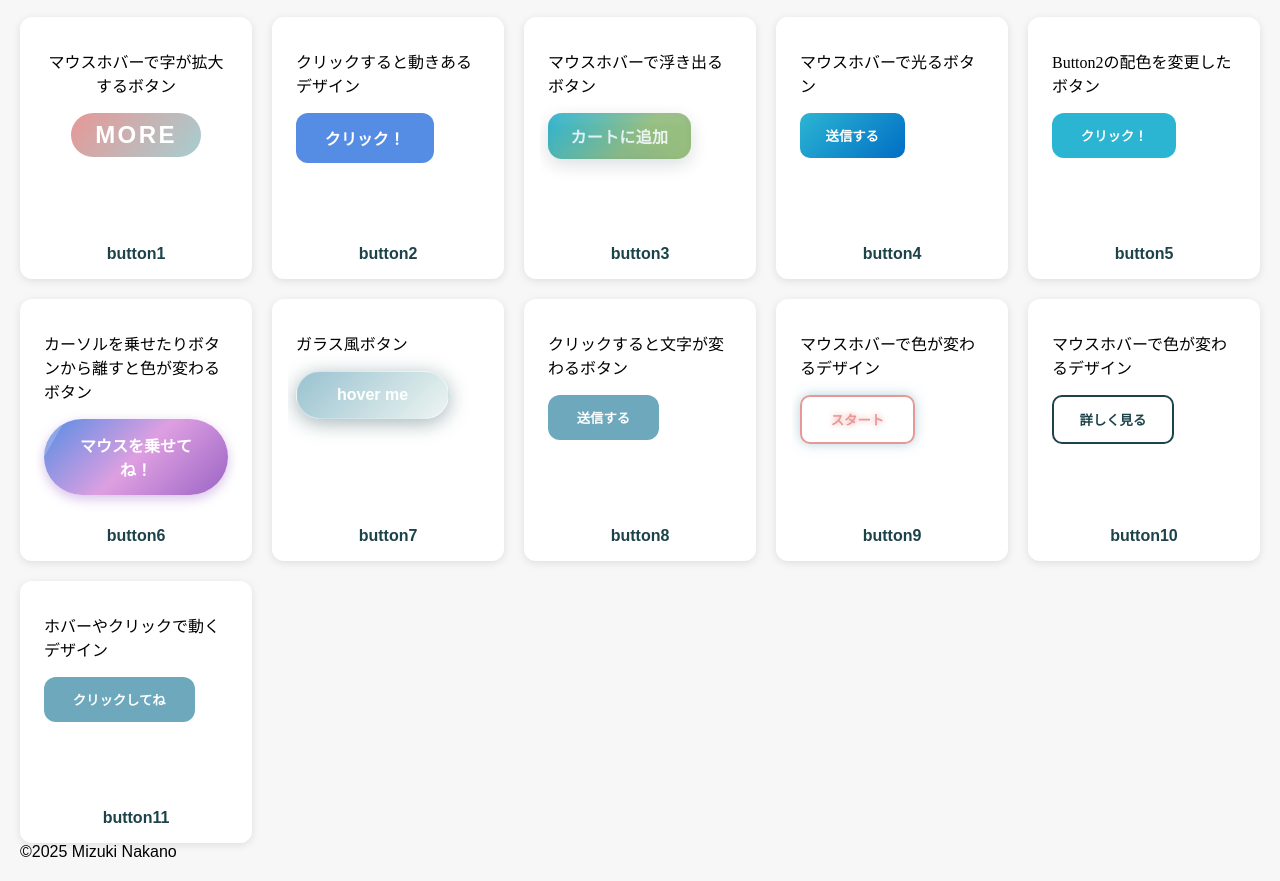
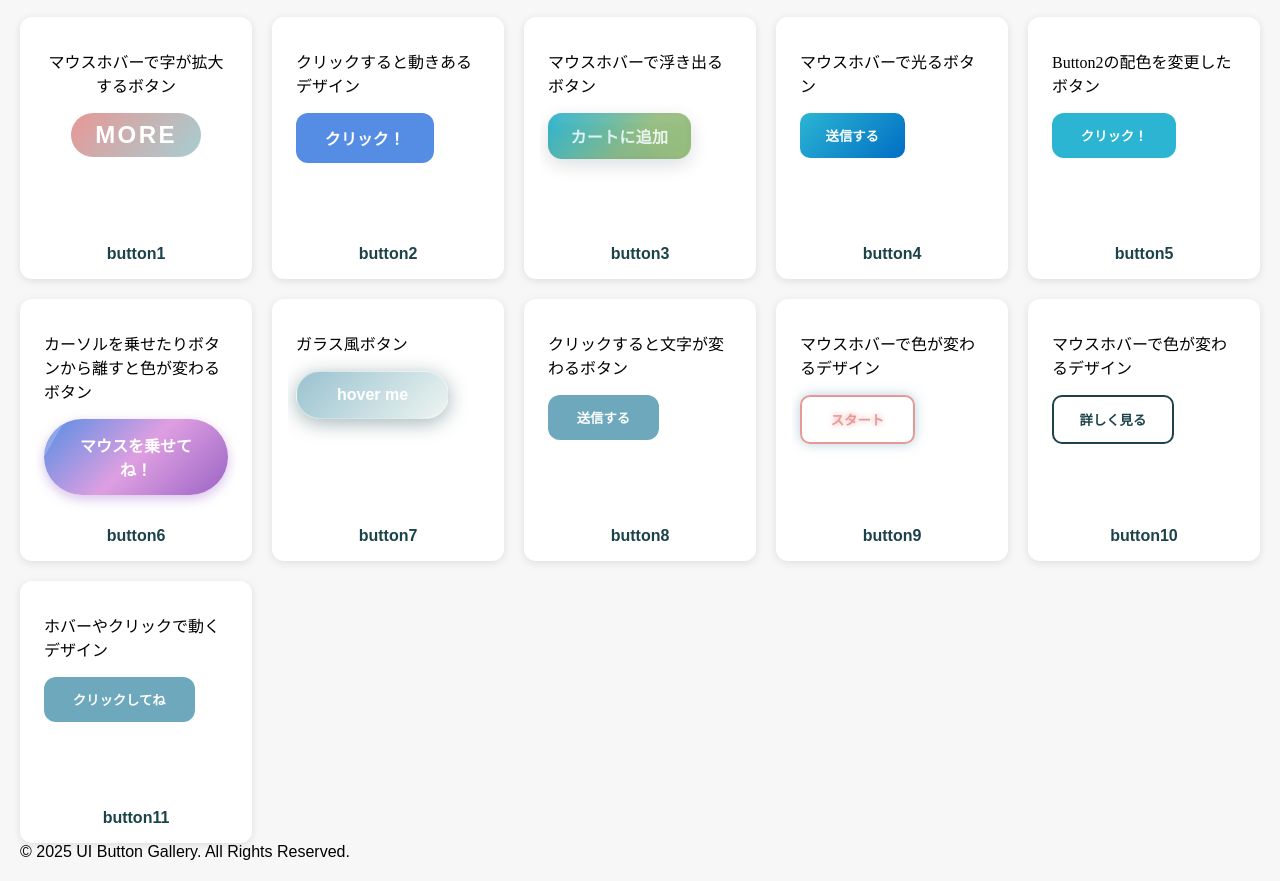
Before and after one commit to mizuki043434/Button_Design, a plain HTML site: page index.html in a window 1280 px wide. Shown: the part 60-941 px from the top of the page. Drawn offline with Linux system fonts and the light colour scheme.

Commit message:
Update index.html

```diff
--- a/index.html
+++ b/index.html
@@ -17,7 +17,10 @@
     </div>
   </main>
 
-  <footer>&copy;2025 Mizuki Nakano</footer>
+  <footer>
+  <p>© 2025 UI Button Gallery. All Rights Reserved.</p>
+</footer>
+
 
   <script src="js/script.js"></script>
 </body>
```
